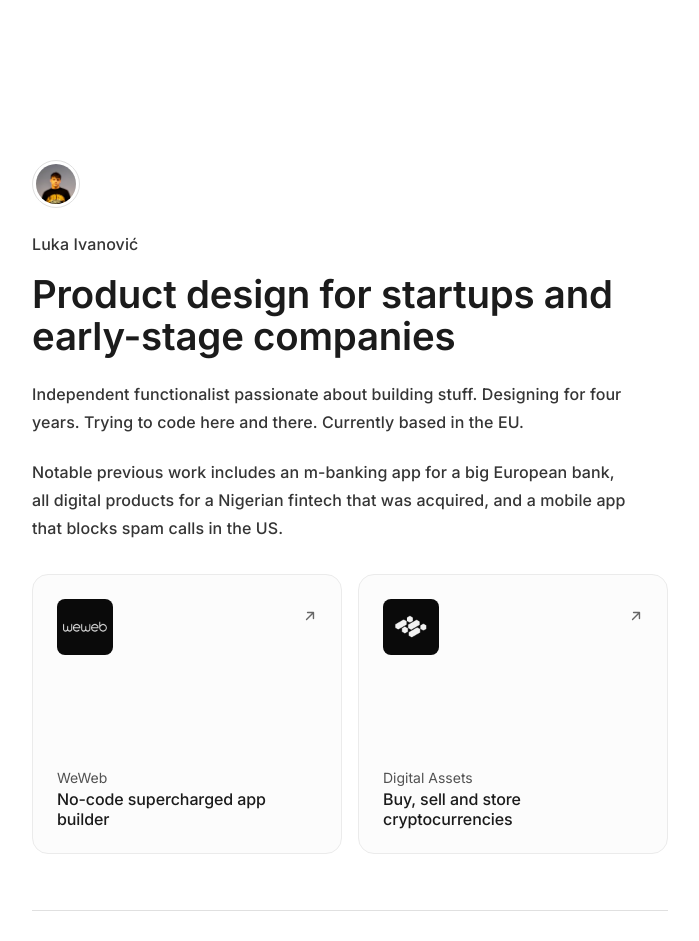
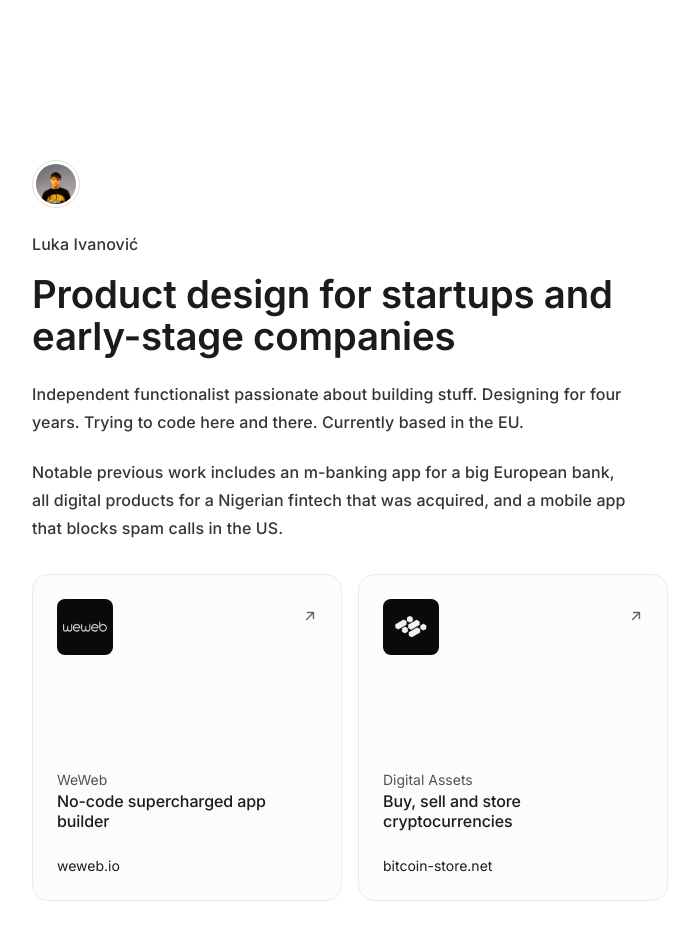
Before and after one commit to lukaivanovic/portfolio23, a Next.js app: page / in a window 1280 px wide. Shown: the top 941 px of the page, without its empty margins (290-989 px from the left). Built offline with nearby package versions, Linux system fonts and the light colour scheme.

Commit message:
added links

```diff
--- a/components/ProjectNew.js
+++ b/components/ProjectNew.js
@@ -3,17 +3,18 @@
 import { useState } from 'react';
 import styles from '../styles/Project.module.css'
 
-export default function Project({title, description, url, image}) {
+export default function Project({title, description, link, linkName ,url, image}) {
     const [isHovering, setIsHovered] = useState(false);
     const onMouseEnter = () => setIsHovered(true);
     const onMouseLeave = () => setIsHovered(false);
 
     return (
+            <div className={isHovering ? styles.projectHover : styles.project}>
                 <Link href={url}
                 onMouseEnter={onMouseEnter}
                 onMouseLeave={onMouseLeave}
                 >
-            <div className={isHovering ? styles.projectHover : styles.project}>
+                    <div className={styles.projectContent}>
                         <Image
                             src={image}
                             width='56'
@@ -25,9 +26,12 @@
                         />
 
                         <div className={styles.projectDetails}>
+
                             <h2 className="text2">{title}</h2>
                             <span className="label1">{description}</span>
                         </div>
+                    </div>
+                </Link>
 
                 <div className={styles.projectArrow}>
                     <svg width="14" height="14" viewBox="0 0 20 20" fill="none" xmlns="http://www.w3.org/2000/svg">
@@ -42,7 +46,16 @@
                     </svg>
                 </div>
 
+                <div className={styles.projectLink}>
+                    <a
+                    target="_blank"
+                    href={link}
+                    onMouseEnter={onMouseLeave}
+                    rel="noopener noreferrer"
+                    >
+                        <span className={styles.link}>{linkName}</span>
+                    </a>
                 </div>
-        </Link>
+            </div>
     )
 };
--- a/pages/index.js
+++ b/pages/index.js
@@ -43,8 +43,8 @@
         </div>
 
         <div className={styles.projects}>
-          <Project title= "WeWeb"  description= "No-code supercharged app builder" url = "weweb" image = '/weweb2.png'/>
-          <Project title= "Digital Assets" description= "Buy, sell and store cryptocurrencies" url = "bitcoin-store" image = '/digital-assets.png'/>
+          <Project title= "WeWeb"  description= "No-code supercharged app builder" url = "weweb" image = '/weweb2.png' link="https://www.weweb.io" linkName="weweb.io"/>
+          <Project title= "Digital Assets" description= "Buy, sell and store cryptocurrencies" url = "bitcoin-store" image = '/digital-assets.png' link="https://www.bitcoin-store.net" linkName="bitcoin-store.net"/>
         </div>
 
         <div className='divider'></div>
--- a/styles/Project.module.css
+++ b/styles/Project.module.css
@@ -2,30 +2,31 @@
     background: #FCFCFC;
     border: 1px solid #EBEBEB;
     position: relative;
+    border-radius: 16px;
+    transition: all .2s ease-out;
+}
+
+.projectContent{
     display: flex;
     flex-direction: column;
     align-content: center;
     justify-content: space-between;
     padding: 24px;
     column-gap: 16px;
-    border-radius: 16px;
-    transition: all .2s ease-out;
     min-height: 280px;
+}
+
+.projectLink{
+    width: 100%;
+    padding: 0px 24px 24px 24px;
 }
 
 .projectHover{
     background: #EBEBEB;
     border: 1px solid #EBEBEB;
     position: relative;
-    display: flex;
-    flex-direction: column;
-    align-content: center;
-    justify-content: space-between;
-    padding: 24px;
-    column-gap: 16px;
     border-radius: 16px;
     transition: all .2s ease-out;
-    min-height: 280px;
 }
 
 .projectTitle{
@@ -82,3 +83,18 @@
     right: 24px;
     color: #666666;
 }
+
+.link{
+    text-decoration: none;
+    color: #1d1d1d;
+    font-size: 14px;
+    line-height: 20px;
+    letter-spacing: 0px;
+    font-weight: 400;
+    margin-bottom: 0px;
+    margin-top: 0px
+}
+
+.link:hover{
+    color: #666666;
+}
```
Lines whose indentation alone changed are shown as unchanged.
